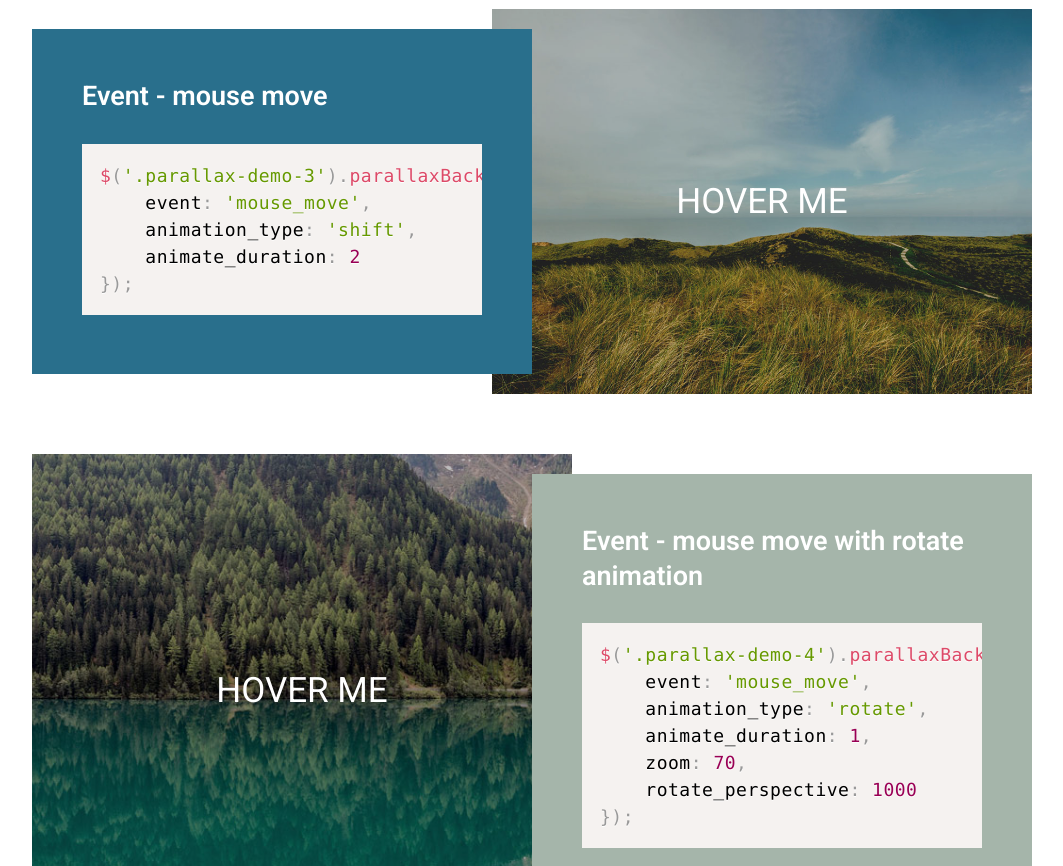
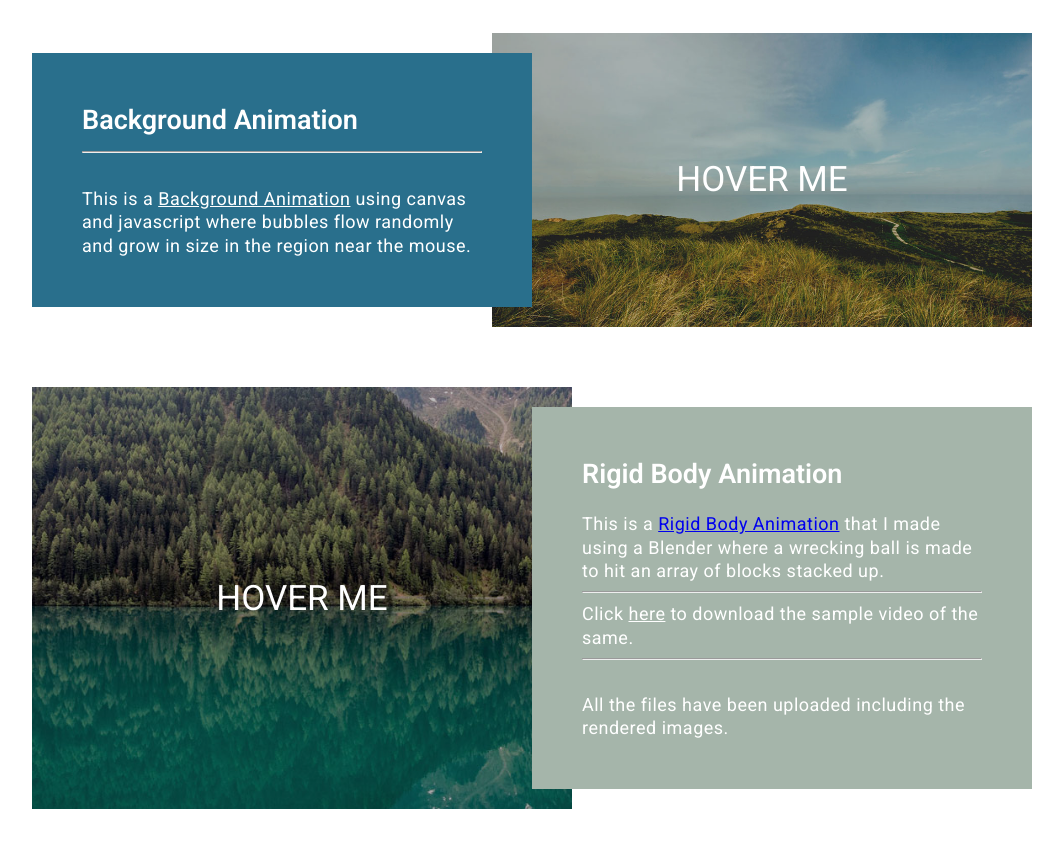
Before and after one commit to Suyash2810/Ticket-World, a website: page ThirdPage/index.html in a window 1280 px wide. Shown: the part 1373-2239 px from the top of the page, without its empty margins (108-1171 px from the left). Drawn offline with Linux system fonts and the light colour scheme.

Commit message:
Added my other projects in the page.

```diff
--- a/ThirdPage/index.html
+++ b/ThirdPage/index.html
@@ -65,13 +65,13 @@
                         <hr>
                     </div>
                     <div class="desc main-p-1">
-                        <blockquote>This is a <a href="https://github.com/Suyash2810/BudgetApp">Budget App</a>
+                        <blockquote>This is a <a style="color: white;" href="https://github.com/Suyash2810/BudgetApp">Budget App</a>
                             that is used to input the monthly budget. Then it takes input from the user
                             for the item and the amount spent respectively.
-                             It keeps a list of all the items bought and deducts the amount from
+                             <br>  It keeps a list of all the items bought and deducts the amount from
                              the monthly budget and shows how much is left.
-                              The color also changes when the amount becomes less
-                              than a certain limit.</blockquote>
+                             The color also changes when the amount becomes less
+                             than a certain limit.</blockquote>
                     </div>
                 </div>
                 <div class="img-col">
@@ -87,18 +87,13 @@
             <li class="feature-item">
                 <div class="content-col">
                     <div class="title main-ttl-3">
-                        Event - mouse move
+                        <code>Background Animation</code>
+                        <hr>
                     </div>
                     <div class="desc main-p-1">
-                       <pre>
-                              <code class="language-javascript">
-                                  $('.parallax-demo-3').parallaxBackground({
-                                      event: 'mouse_move',
-                                      animation_type: 'shift',
-                                      animate_duration: 2
-                                  });
-                              </code>
-                        </pre>
+                        <blockquote>This is a <a style="color: white;" href="https://github.com/Suyash2810/WebAnimation">
+                            Background Animation</a> using canvas and javascript where bubbles flow randomly
+                            and grow in size in the region near the mouse.</blockquote>
                     </div>
                 </div>
                 <div class="img-col hover-me">
@@ -114,20 +109,17 @@
             <li class="feature-item">
                 <div class="content-col">
                     <div class="title main-ttl-3">
-                        Event - mouse move with rotate animation
+                        <code>Rigid Body Animation</code>
                     </div>
                     <div class="desc main-p-1">
-                           <pre>
-                              <code class="language-javascript">
-                                  $('.parallax-demo-4').parallaxBackground({
-                                      event: 'mouse_move',
-                                      animation_type: 'rotate',
-                                      animate_duration: 1,
-                                      zoom: 70,
-                                      rotate_perspective: 1000
-                                  });
-                              </code>
-                        </pre>
+                           <blockquote>This is a <a href="https://github.com/Suyash2810/Rigid-Body-Animation">
+                        Rigid Body Animation</a> that I made using a Blender where a wrecking ball is made to
+                        hit an array of blocks stacked up.
+                        <br> <hr>
+                        Click <a style="color:white;" href="https://github.com/Suyash2810/Rigid-Body-Animation/blob/master/final%20video0001-0250.avi">
+                        here</a> to download the sample video of the same.<hr> <br>
+
+                        All the files have been uploaded including the rendered images.</blockquote>
                     </div>
                 </div>
                 <div class="img-col hover-me">
```
